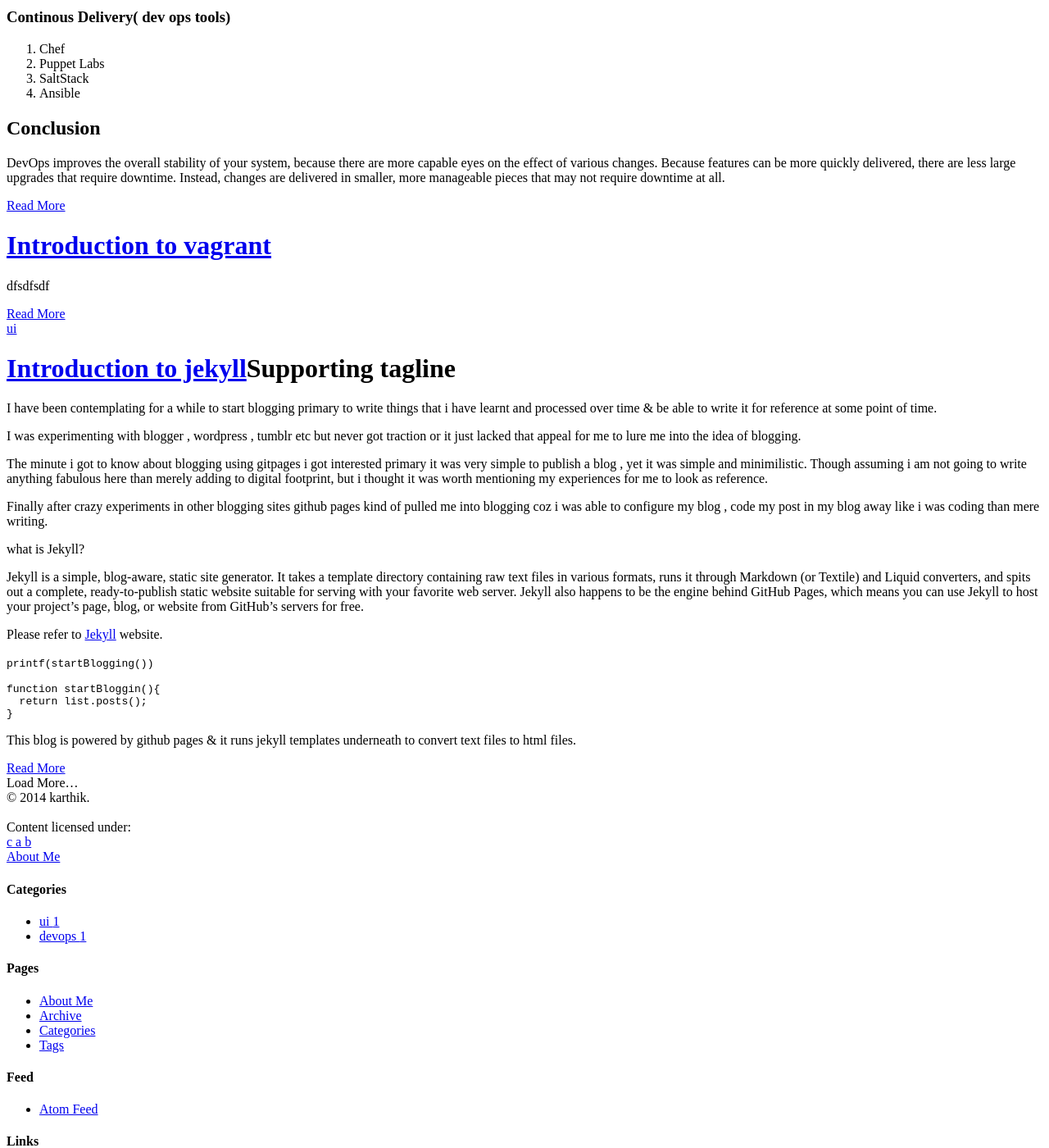
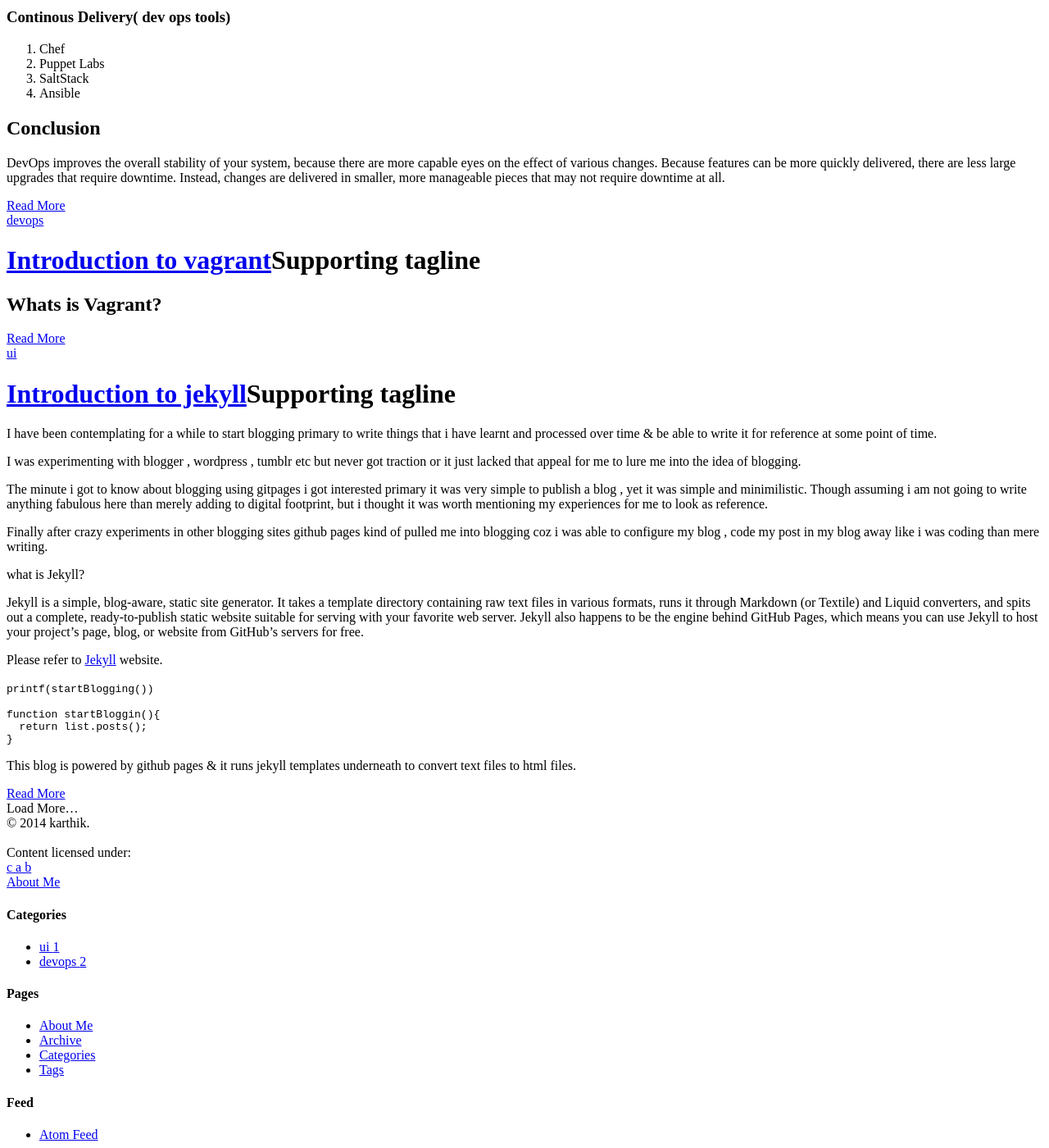
Before and after one commit to karpra/karpra.github.io, a Jekyll site: the page built from index.html, in a window 1280 px wide and 1400 px high, scrolled down 1360 px. Shown: the whole window at 82% size. Built offline with Jekyll 4.4.1, drawn with Linux system fonts in a browser that asks for light colours; nearby versions of some CDN libraries; library files that are not in the unit come from our copies; the list of posts is cut into pages by our own code.

Commit message:
Update 2014-9-18-introduction to vagrant.md

```diff
--- a/_posts/2014-9-18-introduction to vagrant.md
+++ b/_posts/2014-9-18-introduction to vagrant.md
@@ -1 +1,8 @@
-dfsdfsdf
+---
+layout: post
+category : devops
+tagline: "Supporting tagline"
+tags : [intro,automation]
+---
+
+## Whats is Vagrant?
```
